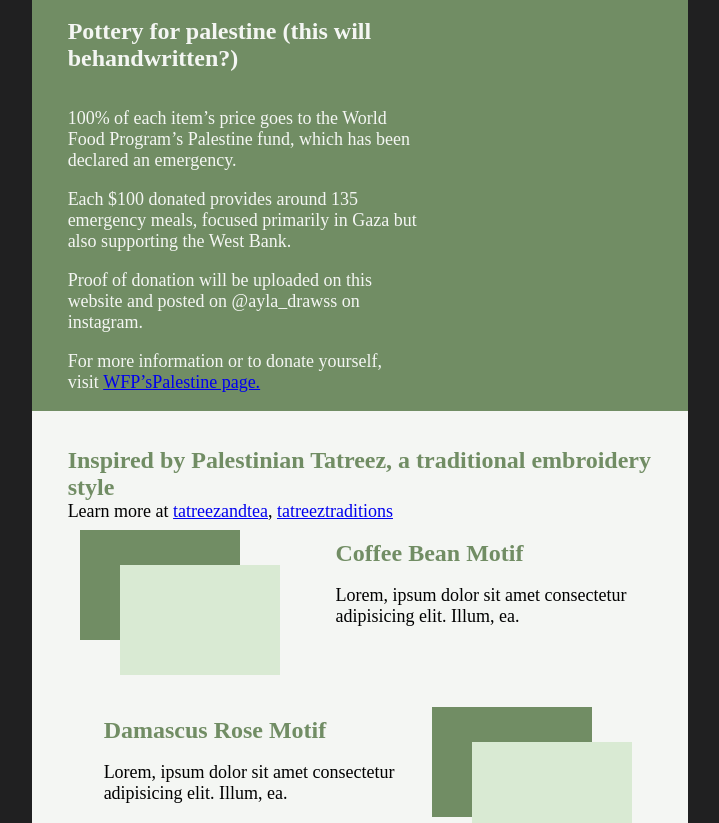
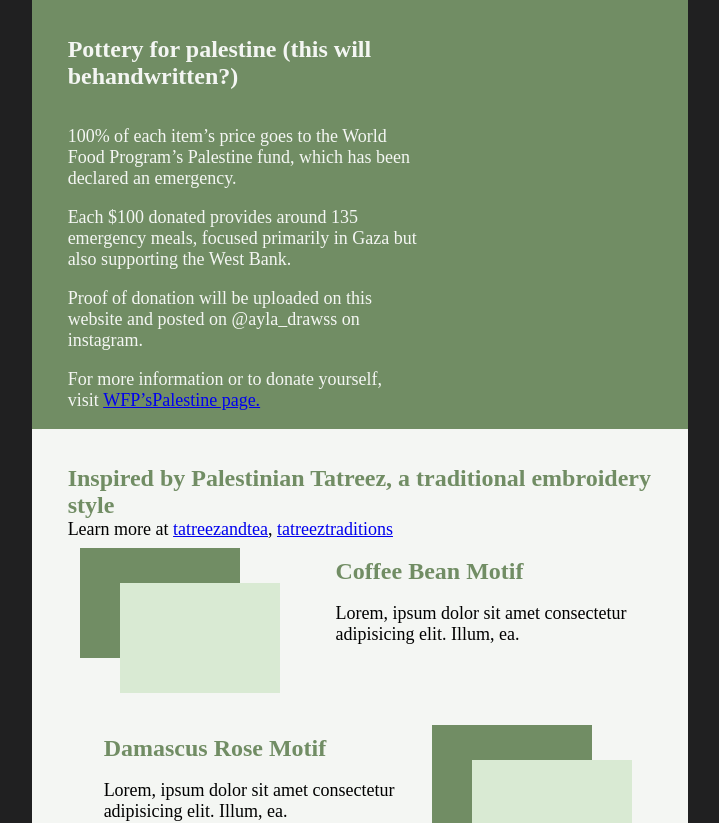
Before and after one commit to pepatt/Pottery_Sale_Oct, a React (Vite) app: page / in a window 1280 px wide. Shown: the top 823 px of the page, without its empty margins (280-999 px from the left). Built offline with nearby package versions, Linux system fonts and the light colour scheme.

Commit message:
changed padding in title

```diff
--- a/src/App.scss
+++ b/src/App.scss
@@ -25,7 +25,7 @@
 .article_title {
     font-weight: bold;
     font-size: $big;
-    padding-top: 1rem;
+    padding-top: 2rem;
     padding-bottom: 2rem;
     width: 60%;
     overflow-wrap: keep-all;
```
